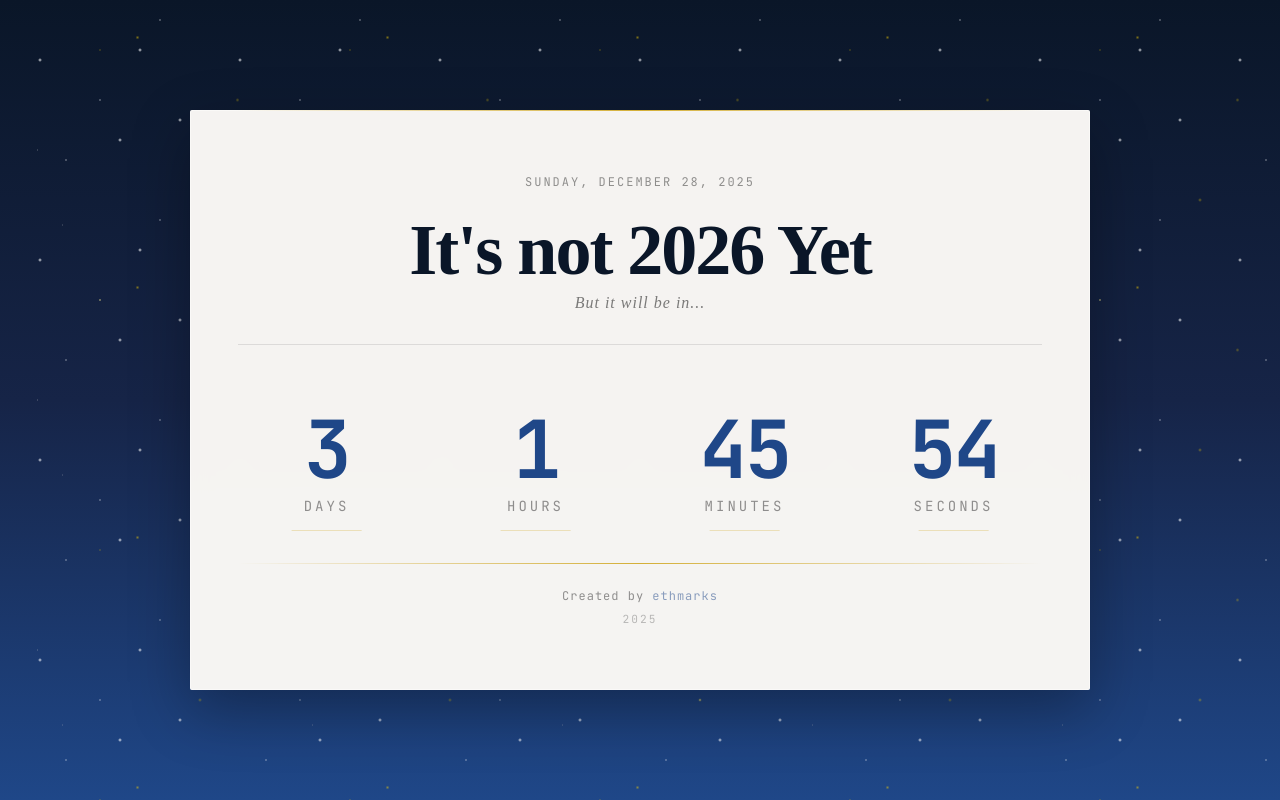
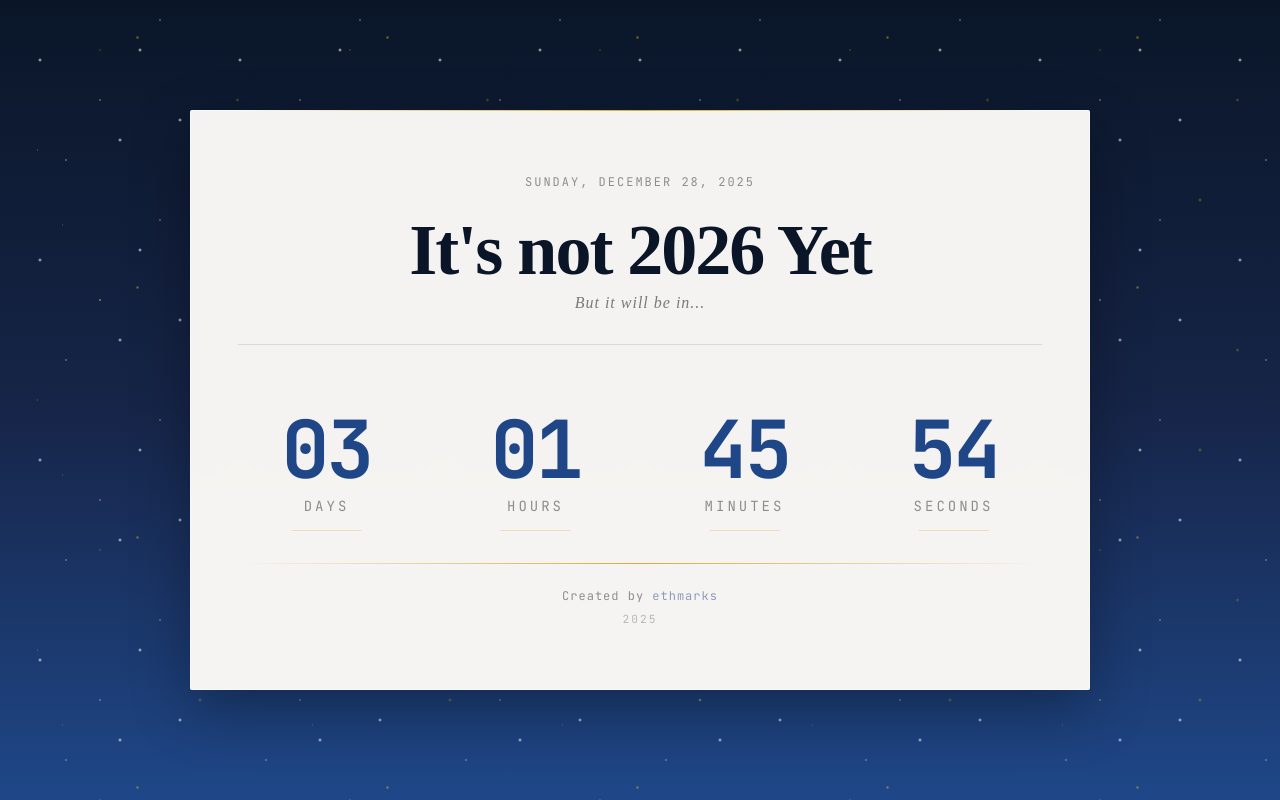
Before and after one commit to ethmarks/nye, a SvelteKit app: page / in a window 1280 px wide. Built offline with nearby package versions, Linux system fonts and the light colour scheme; a web font is replaced by a local one.

Commit message:
pad time-values with zeros

```diff
--- a/src/routes/+page.svelte
+++ b/src/routes/+page.svelte
@@ -66,17 +66,28 @@
         isNYD ? `It is ${currentYear}.` : `It's not ${currentYear + 1} Yet`,
     );
     let subtitle = $derived(isNYD ? "Happy New Year!" : "But it will be in...");
-    let days = $derived(isNYD ? 0 : Math.floor(diff() / (1000 * 60 * 60 * 24)));
+    let days = $derived(
+        (isNYD ? 0 : Math.floor(diff() / (1000 * 60 * 60 * 24)))
+            .toString()
+            .padStart(2, "0"),
+    );
     let hours = $derived(
-        isNYD
+        (isNYD
             ? 0
-            : Math.floor((diff() % (1000 * 60 * 60 * 24)) / (1000 * 60 * 60)),
+            : Math.floor((diff() % (1000 * 60 * 60 * 24)) / (1000 * 60 * 60))
+        )
+            .toString()
+            .padStart(2, "0"),
     );
     let minutes = $derived(
-        isNYD ? 0 : Math.floor((diff() % (1000 * 60 * 60)) / (1000 * 60)),
+        (isNYD ? 0 : Math.floor((diff() % (1000 * 60 * 60)) / (1000 * 60)))
+            .toString()
+            .padStart(2, "0"),
     );
     let seconds = $derived(
-        isNYD ? 0 : Math.floor((diff() % (1000 * 60)) / 1000),
+        (isNYD ? 0 : Math.floor((diff() % (1000 * 60)) / 1000))
+            .toString()
+            .padStart(2, "0"),
     );
 
     onMount(() => {
```
